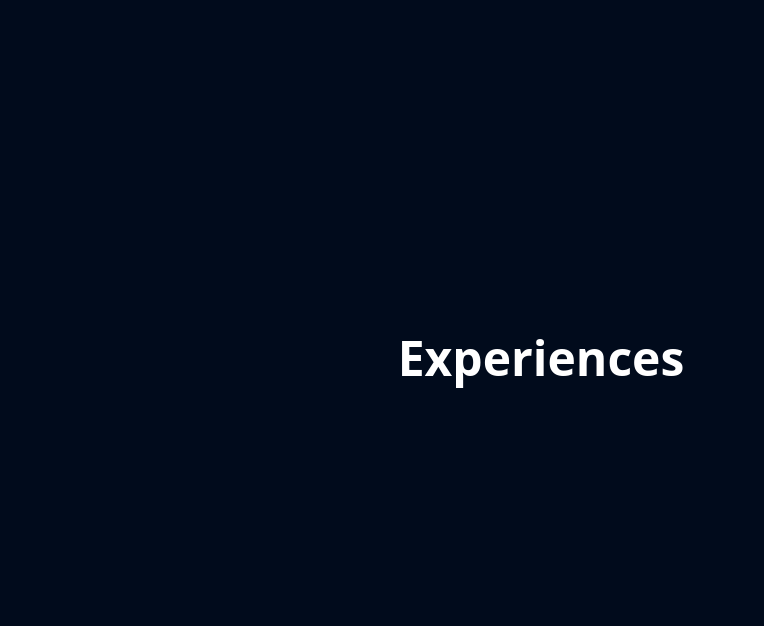
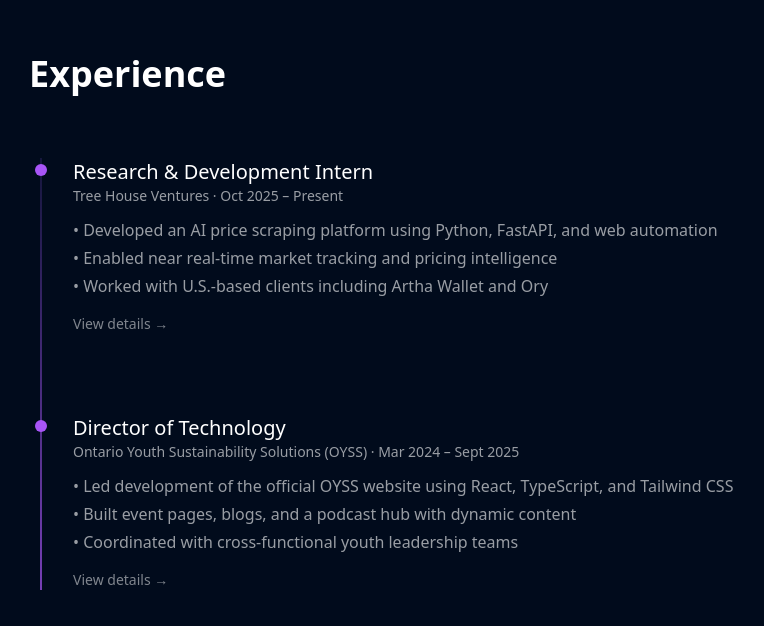
Before and after one commit to AmoghMerudi/my-website, a React (Vite) app: page / in a window 1280 px wide. Shown: the part 3514-4140 px from the top of the page, without its empty margins (99-863 px from the left). Built offline with nearby package versions, Linux system fonts and the light colour scheme.

Commit message:
experiences

```diff
--- /dev/null
+++ b/src/data/experiences.ts
@@ -0,0 +1,32 @@
+export type Experience = {
+  id: string
+  role: string
+  org: string
+  timeframe: string
+  highlights: string[]
+}
+
+export const experiences: Experience[] = [
+  {
+    id: "treehouse-rnd",
+    role: "Research & Development Intern",
+    org: "Tree House Ventures",
+    timeframe: "Oct 2025 – Present",
+    highlights: [
+      "Developed an AI price scraping platform using Python, FastAPI, and web automation",
+      "Enabled near real-time market tracking and pricing intelligence",
+      "Worked with U.S.-based clients including Artha Wallet and Ory",
+    ],
+  },
+  {
+    id: "oyss-director-tech",
+    role: "Director of Technology",
+    org: "Ontario Youth Sustainability Solutions (OYSS)",
+    timeframe: "Mar 2024 – Sept 2025",
+    highlights: [
+      "Led development of the official OYSS website using React, TypeScript, and Tailwind CSS",
+      "Built event pages, blogs, and a podcast hub with dynamic content",
+      "Coordinated with cross-functional youth leadership teams",
+    ],
+  },
+]
--- a/src/sections/Experience.tsx
+++ b/src/sections/Experience.tsx
@@ -1,10 +1,68 @@
-export default function Experience(){
-    return(
-        <section
-            id = "experience"
-            className = "min-h-screen flex items-center justify-center"
-        >
-            <h1 className = "text-5xl font-semibold">Experiences</h1>
-        </section>
-    )
+import { experiences } from "../data/experiences"
+
+export default function Experience() {
+  return (
+    <section
+      id="experience"
+      className="min-h-screen px-6 py-24 flex justify-center"
+    >
+      <div className="w-full max-w-5xl relative">
+        {/* Section title */}
+        <h2 className="text-4xl font-semibold mb-16">
+          Experience
+        </h2>
+
+        {/* Timeline container */}
+        <div className="relative">
+          {/* Vertical timeline line */}
+          <div
+            className="
+              absolute left-[11px] top-0
+              h-full w-[2px]
+              bg-gradient-to-b
+              from-[#1e1b4b]
+              to-purple-500
+              opacity-70
+            "
+          />
+
+          {/* Experience entries */}
+          <div className="space-y-20">
+            {experiences.map((exp) => (
+              <div
+                key={exp.id}
+                className="grid grid-cols-[24px_1fr] gap-5 relative"
+              >
+                {/* Dot column */}
+                <div className="relative flex justify-center">
+                  <div className="h-3 w-3 rounded-full bg-purple-500 mt-[6px]" />
+                </div>
+
+                {/* Content column */}
+                <div>
+                  <h3 className="text-xl font-medium">
+                    {exp.role}
+                  </h3>
+
+                  <p className="text-white/60 text-sm mb-3">
+                    {exp.org} · {exp.timeframe}
+                  </p>
+
+                  <ul className="text-white/60 space-y-1">
+                    {exp.highlights.map((h) => (
+                      <li key={h}>• {h}</li>
+                    ))}
+                  </ul>
+
+                  <div className="mt-4 text-sm text-white/50 cursor-pointer hover:text-white transition">
+                    View details →
+                  </div>
+                </div>
+              </div>
+            ))}
+          </div>
+        </div>
+      </div>
+    </section>
+  )
 }
--- a/src/sections/Projects.tsx
+++ b/src/sections/Projects.tsx
@@ -36,7 +36,7 @@
                 "
                 initial={{ opacity: 0, y: 24 }}
                 whileInView={{ opacity: 1, y: 0 }}
-                transition={{ duration: 0.6, ease: "easeOut" }}
+                transition={{ duration: 0.9, ease: "easeOut" }}
                 whileHover={{ y: -6 }}
               >
                 {/* IMAGE */}
```
